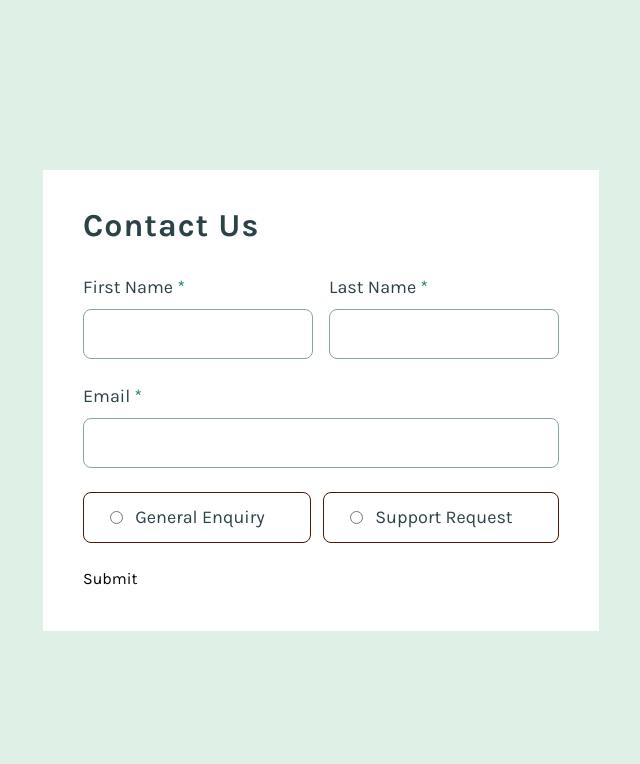
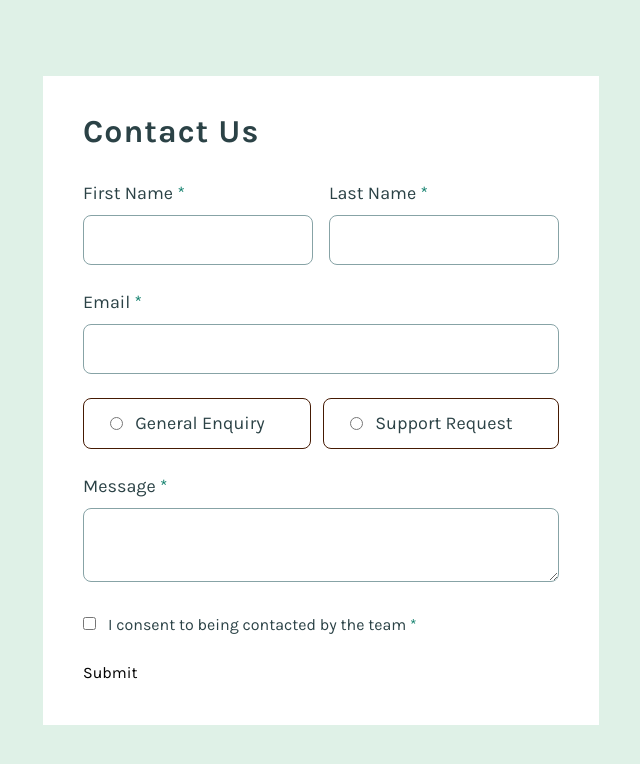
Before and after one commit to shaversj/contact-form-main, a Next.js app: page / in a window 1280 px wide. Shown: the top 764 px of the page, without its empty margins (319-959 px from the left). Built offline with nearby package versions, Linux system fonts and the light colour scheme.

Commit message:
Add message + consent forn inputs

```diff
--- a/src/app/page.tsx
+++ b/src/app/page.tsx
@@ -43,6 +43,32 @@ export default function Home() {
           </div>
         </fieldset>
 
+        <div>
+          <label className={"block text-[18px] leading-[150%] text-grey-900"} htmlFor={"message"}>
+            Message <span className={"text-green-600"}>*</span>
+          </label>
+          <textarea
+            {...register("message")}
+            aria-invalid={(errors as Record<string, any>)["message"]?.message ? "true" : "false"}
+            className={
+              "text-grey-600 aria mt-[.5rem] w-full rounded-lg border border-grey-500 px-6 py-3 hover:border-green-600 focus:outline-none aria-[invalid=true]:border-red"
+            }
+          ></textarea>
+          {(errors as Record<string, any>)["message"]?.message && (
+            <p className={"pt-[.5rem] leading-[150%] text-red"}>{(errors as Record<string, any>)["message"].message.toString()}</p>
+          )}
+        </div>
+
+        <div>
+          <input type={"checkbox"} value={"acknowledged"} {...register("consent")} />
+          <label className={"pl-3 text-grey-900"} htmlFor={"consent"}>
+            I consent to being contacted by the team <span className={"text-green-600"}>*</span>
+          </label>
+          {(errors as Record<string, any>)["consent"]?.message && (
+            <p className={"pt-[.5rem] leading-[150%] text-red"}>{(errors as Record<string, any>)["consent"].message.toString()}</p>
+          )}
+        </div>
+
         <button>Submit</button>
       </form>
     </div>
--- a/src/types/types.ts
+++ b/src/types/types.ts
@@ -6,7 +6,8 @@ export const FormSchema = z.object({
   lastName: z.string().min(1, { message: "This field is required" }),
   email: z.string().email({ message: "Please enter a valid email address" }),
   queryType: z.enum(["General Enquiry", "Support Request"], { message: "Please select a query type" }),
-  // consent: z.boolean({ required_error: "To submit this form, please consent to being contacted" }),
+  message: z.string().min(1, { message: "This field is required" }),
+  consent: z.enum(["acknowledged"], { message: "To submit this form, please consent to being contacted" }),
 });
 
 type Register = UseFormRegister<FormValues>;
```
